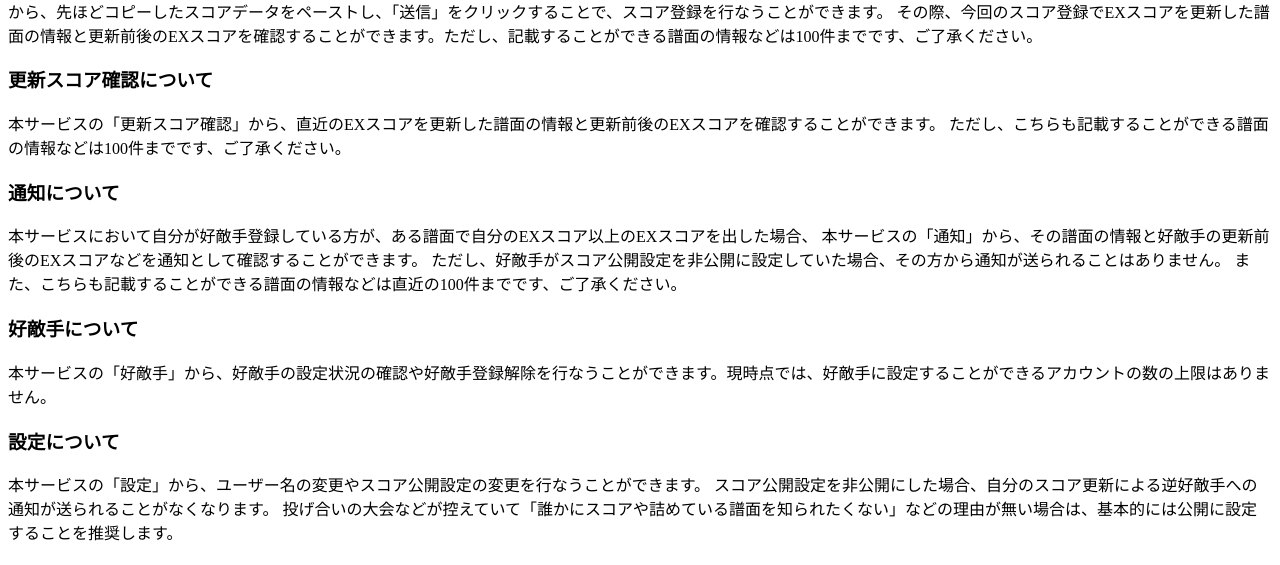
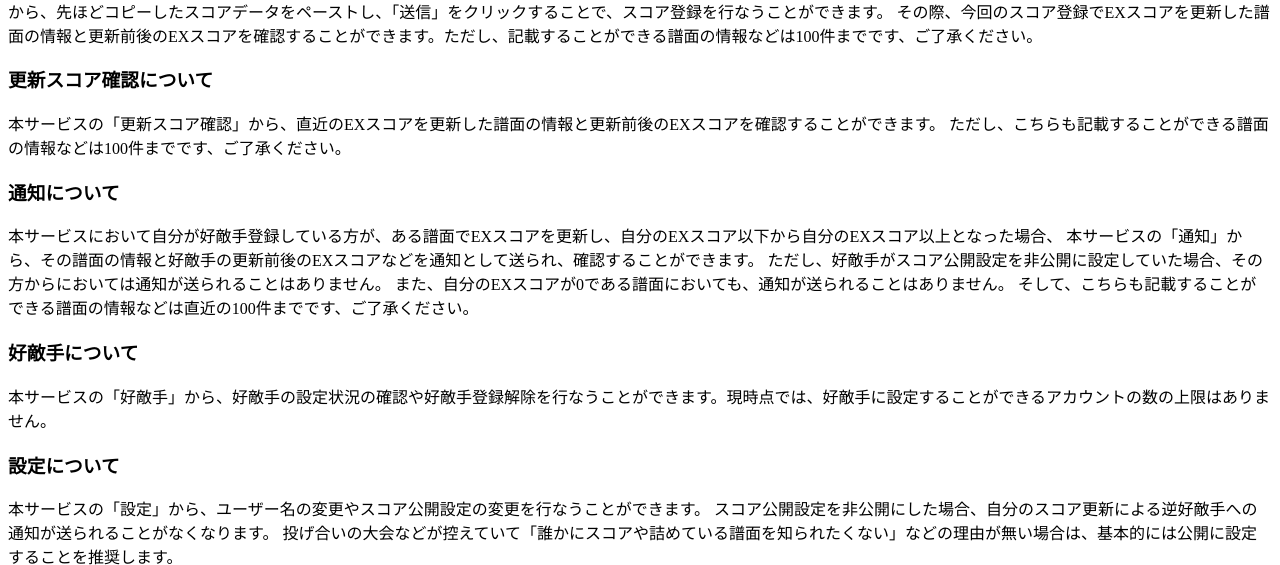
Before and after one commit to reiyiyi/SDVX-EXScoreTool, a Flask app: page /manual in a window 1280 px wide. Shown: the part 701-1266 px from the top of the page. Run offline with Flask 2, Linux system fonts and the light colour scheme.

Commit message:
通知の仕様を修正

```diff
--- a/templates/manual.html
+++ b/templates/manual.html
@@ -52,10 +52,11 @@
         </p>
         <h3>通知について</h3>
         <p>
-            本サービスにおいて自分が好敵手登録している方が、ある譜面で自分のEXスコア以上のEXスコアを出した場合、
-            本サービスの「通知」から、その譜面の情報と好敵手の更新前後のEXスコアなどを通知として確認することができます。
-            ただし、好敵手がスコア公開設定を非公開に設定していた場合、その方から通知が送られることはありません。
-            また、こちらも記載することができる譜面の情報などは直近の100件までです、ご了承ください。
+            本サービスにおいて自分が好敵手登録している方が、ある譜面でEXスコアを更新し、自分のEXスコア以下から自分のEXスコア以上となった場合、
+            本サービスの「通知」から、その譜面の情報と好敵手の更新前後のEXスコアなどを通知として送られ、確認することができます。
+            ただし、好敵手がスコア公開設定を非公開に設定していた場合、その方からにおいては通知が送られることはありません。
+            また、自分のEXスコアが0である譜面においても、通知が送られることはありません。
+            そして、こちらも記載することができる譜面の情報などは直近の100件までです、ご了承ください。
         </p>
         <h3>好敵手について</h3>
         <p>
--- a/templates/resister.html
+++ b/templates/resister.html
@@ -15,7 +15,7 @@
         </div>
     </header>
     <div class="resister-form">
-        <p>CSVを貼ってください。</p>
+        <p>スコアデータ(CSV)を貼ってください。</p>
         <form action="/resister/hiscore" method="POST">
             <textarea name="score" cols="100" rows="30"></textarea><br/>
             <input type="submit" value="送信">
```
Also changed, not shown: score_resister.py (+5 -3 lines).
